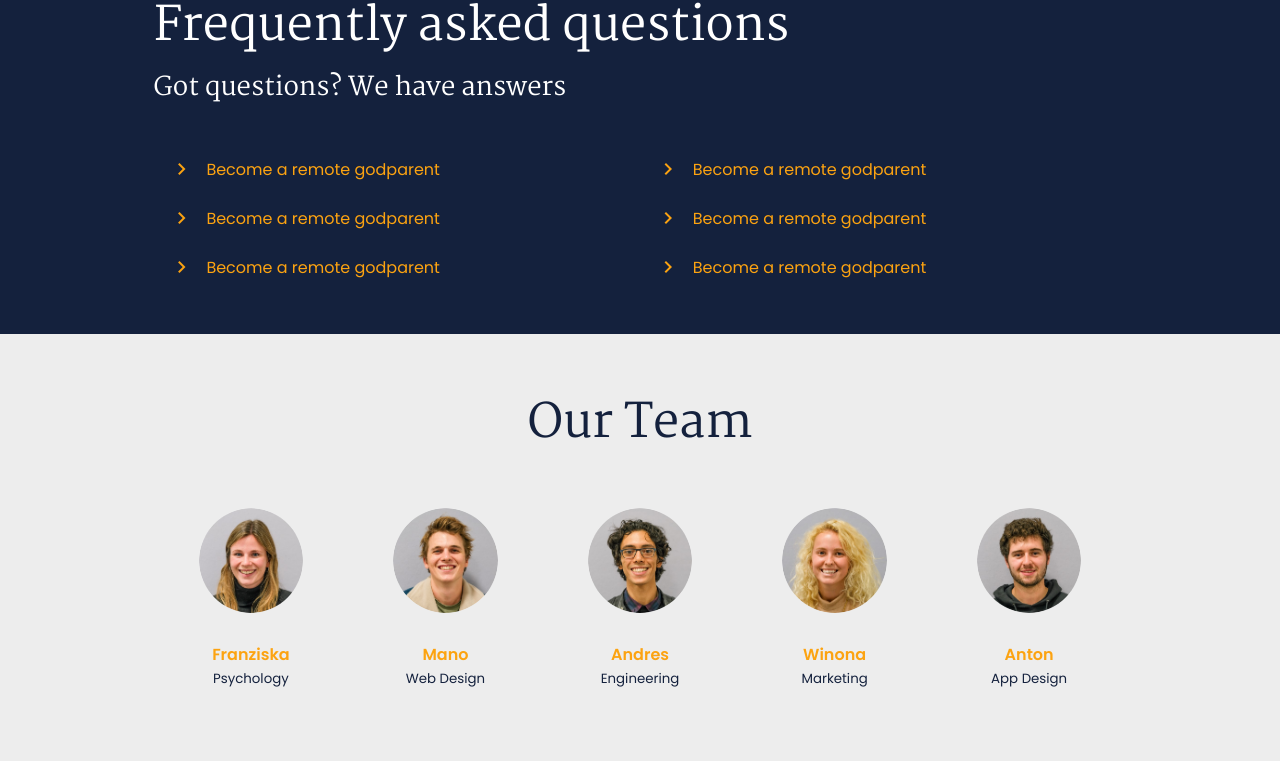
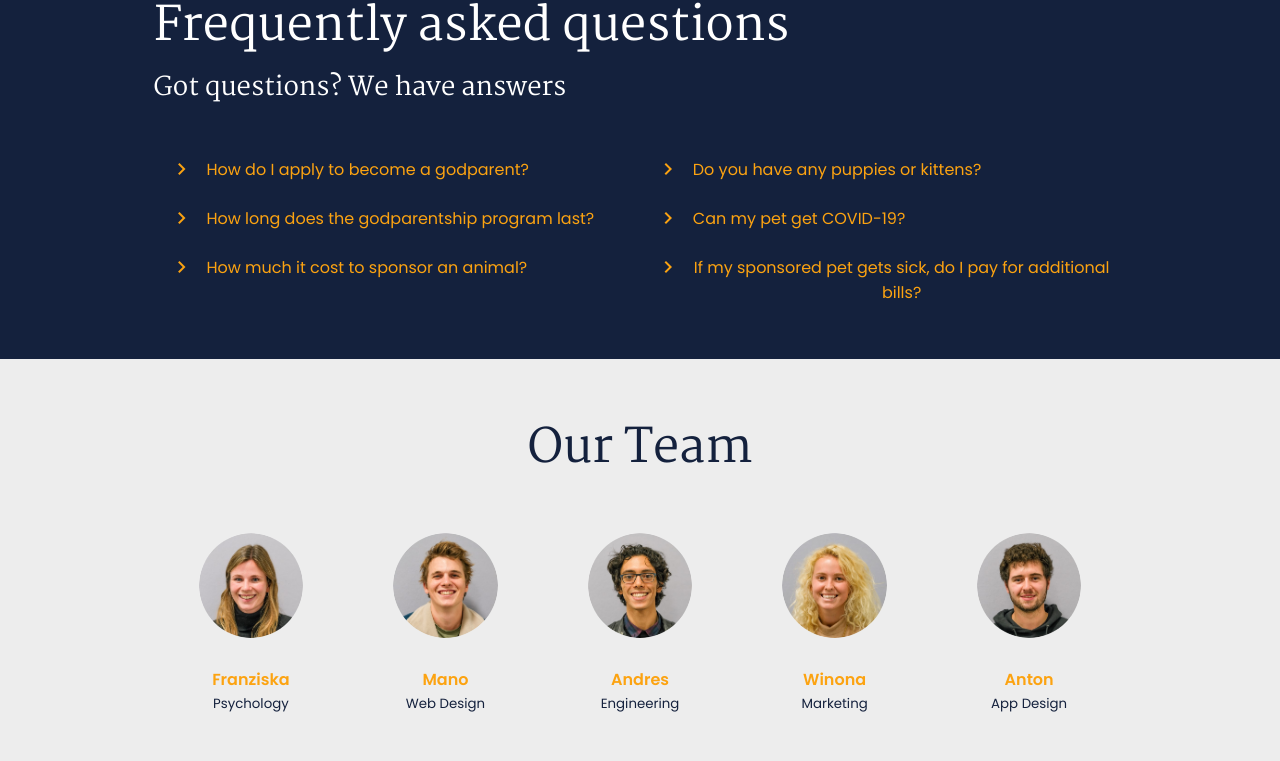
Before and after one commit to Pitch92/4legs1love, a plain HTML site: page index.html in a window 1280 px wide. Shown: the part 3114-3875 px from the top of the page. Drawn offline with Linux system fonts and the light colour scheme.

Commit message:
faq update

```diff
--- a/index.html
+++ b/index.html
@@ -182,31 +182,34 @@
 					<button class="question">
 					<br>
 						<span class="material-icons">chevron_right</span>
-				 		<p>Become a remote godparent</p>
+				 		<p>How do I apply to become a godparent?</p>
 					</button>
 
 					<div class="content">
-						<p>Anton will fill out this text hopefuly</p>
+						<p>First, please read our godparentship process page for a step-by-step guide.
+							Each animal will have instructions on its online profile listing on how to apply to become a godparentship.
+							If it does not, please email 4Legs1Love@gmail.de.</p>
 					</div>
 
 					<button class="question">
 						<br>
 						<span class="material-icons">chevron_right</span>
-						<p>Become a remote godparent</p>
+						<p>How long does the godparentship program last?</p>
 					</button>
 
 					<div class="content">
-						<p>Anton will fill out this text hopefuly</p>
+						<p>When your sponsoring an animal, you can decide to pay until he get adopted.
+							You will be noticed and will receive a special message from us to end your sponsoring. You can decide to sponsor a new animal.</p>
 					</div>
 
 					<button class="question">
 						<br>
 						<span class="material-icons">chevron_right</span>
-						<p>Become a remote godparent</p>
+						<p>How much it cost to sponsor an animal?</p>
 					</button>
 
 					<div class="content">
-						<p>Anton will fill out this text hopefuly</p>
+						<p>Review our adoption fees for the cost of adoption.</p>
 					</div>
 
 	 		  </div>
@@ -215,31 +218,34 @@
 					<button class="question">
 						<br>
 						<span class="material-icons">chevron_right</span>
-						<p>Become a remote godparent</p>
+						<p>Do you have any puppies or kittens?</p>
 					</button>
 
 					<div class="content">
-						<p>Anton will fill out this text hopefuly</p>
+						<p>Puppies are rare at our shelter. While kittens are a bit more common,
+							they are rare at SAS compared to other shelters with higher volume that
+							serve larger communities. For your convenience, our available animals listings are updated live; this is the best place to check for the pet you're searching for.</p>
 					</div>
 
 				 <button class="question">
 					 <br>
 					 <span class="material-icons">chevron_right</span>
-					 <p>Become a remote godparent</p>
+					 <p>Can my pet get COVID-19?</p>
 				 </button>
 
 				 <div class="content">
-					 <p>Anton will fill out this text hopefuly</p>
+					 <p>People confirmed to have COVID-19 (or who are symptomatic or believe themselves to have been exposed) should avoid contact with other people as well as with pets, avoiding not only all contact but also sharing any food. If a sick person must care for animals during their illness, it’s important they practice good hygiene; they should wash their hands before and after any interactions with their pet. For more information, see the Center for Disease Control and Prevention’s guidelines.</p>
 				 </div>
 
 				 <button class="question">
 					 <br>
 					 <span class="material-icons">chevron_right</span>
-					 <p>Become a remote godparent</p>
+					 <p>If my sponsored pet gets sick, do I pay for additional bills?</p>
 				 </button>
 
 				 <div class="content">
-					 <p>Anton will fill out this text hopefuly</p>
+					 <p>First, you will get updated for any problems. Any health problems of your sponsored animal are taken care by shelters.
+					 Since you are doing a monthly donation, you are already contributing to all the cares that shelters provide. You can still donate extra money whenever and however you want.</p>
 				 </div>
 
 
```
